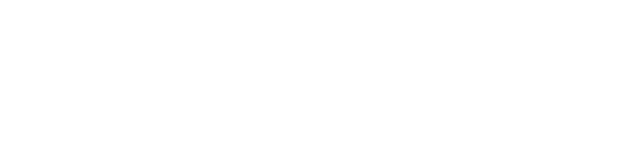
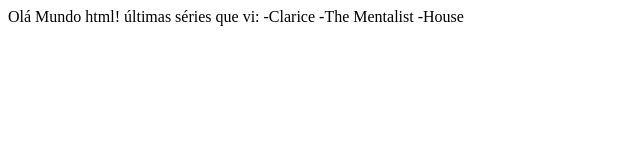
Before and after one commit to ufjf-dcc121/dcc121-2023-1-atv1-KarenJOliveira, a plain HTML site: page teste.html in a window 1280 px wide. Shown: the whole page, without its empty margins (0-640 px from the left). Drawn offline with Linux system fonts and the light colour scheme.

Commit message:
Adicionando texto na página

```diff
--- a/teste.html
+++ b/teste.html
@@ -2,11 +2,14 @@
 <html lang="pt">
 <head>
     <meta charset="UTF-8">
-    <meta http-equiv="X-UA-Compatible" content="IE=edge">
     <meta name="viewport" content="width=device-width, initial-scale=1.0">
-    <title>Document</title>
+    <title>AulaDesWeb</title>
 </head>
 <body>
-
+    Olá Mundo html!
+    últimas séries que vi:
+-Clarice
+-The Mentalist
+-House
 </body>
 </html>
```
